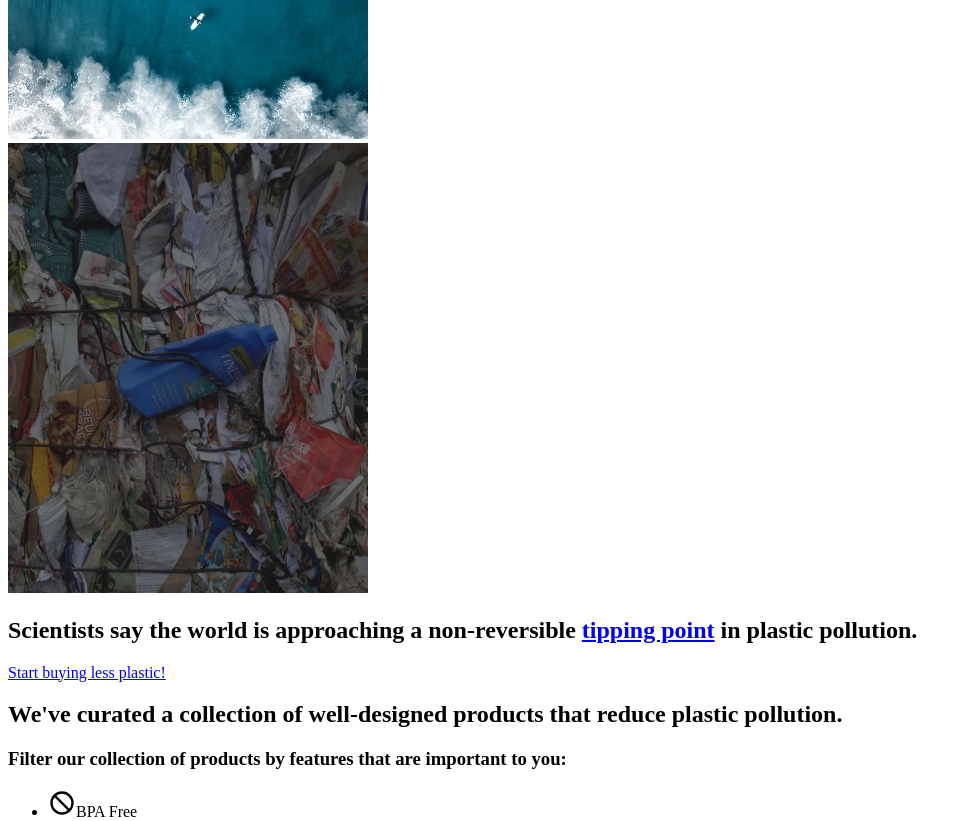
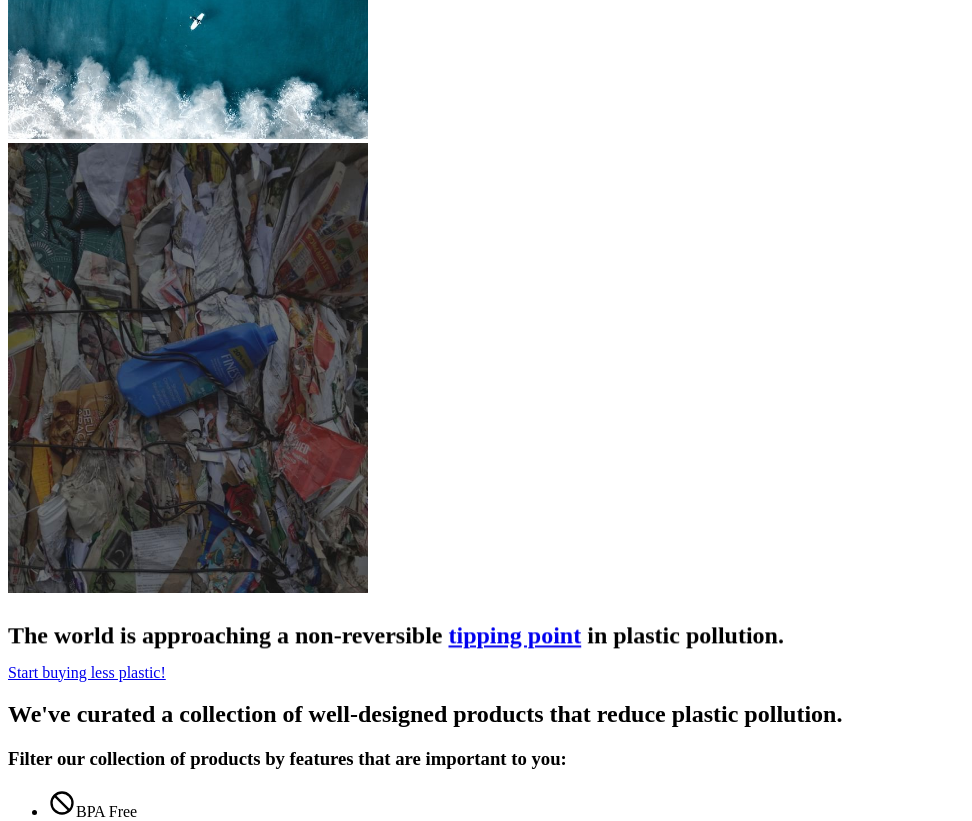
Before and after one commit to gavinmgrant/omitplastic, a Next.js app: page / in a window 1280 px wide. Shown: the part 1001-1822 px from the top of the page, without its empty margins (0-972 px from the left). Built offline with nearby package versions, Linux system fonts and the light colour scheme; a web font is replaced by a local one.

Commit message:
feat: parallax on homepage

```diff
--- a/package.json
+++ b/package.json
@@ -25,6 +25,7 @@
     "react-cool-onclickoutside": "^1.6.2",
     "react-dom": "^17.0.2",
     "react-markdown": "5.0.2",
+    "react-scroll-parallax": "^3.0.5",
     "react-search-field": "^2.0.1",
     "react-spring": "^9.2.4",
     "react-tooltip": "^4.2.21",
--- a/pages/_app.tsx
+++ b/pages/_app.tsx
@@ -1,6 +1,7 @@
 import { AppProps } from "next/app";
 import { useEffect } from "react";
 import { useRouter } from "next/router";
+import { ParallaxProvider } from "react-scroll-parallax";
 import "tailwindcss/tailwind.css";
 import * as ga from "../lib/ga";
 
@@ -22,7 +23,11 @@ const App = ({ Component, pageProps }: AppProps) => {
     };
   }, [router.events]);
 
-  return <Component {...pageProps} />;
+  return (
+    <ParallaxProvider>
+      <Component {...pageProps} />
+    </ParallaxProvider>
+  );
 };
 
 export default App;
--- a/pages/index.tsx
+++ b/pages/index.tsx
@@ -11,6 +11,7 @@ import VisibilitySensor from "react-visibility-sensor";
 import bottle from "../public/images/beach-bottle.jpg";
 import ocean from "../public/images/ocean-above.jpg";
 import plastic from "../public/images/plastic-pollution.jpg";
+import { Parallax } from "react-scroll-parallax";
 
 export const CallToAction = () => {
   return (
@@ -88,7 +89,9 @@ const Home: React.FC = () => {
 
           <div className="px-6 md:px-4 md:pl-8 font-serif text-center absolute md:relative md:text-left pb-28 md:pb-0 flex flex-col justify-center items-center">
             <h1 className="relative text-3xl xl:text-4xl">
+              <Parallax translateY={[-50, 20]}>
                 We help people omit plastic from their online purchases.
+              </Parallax>
             </h1>
             <CallToAction />
           </div>
@@ -96,6 +99,7 @@ const Home: React.FC = () => {
         <div className="flex flex-row justify-center items-center h-screen md:px-2 lg:px-10 xl:px-16 relative">
           <VisibilitySensor onChange={onChange}>
             <h2 className="px-10 md:px-4 md:pr-8 font-serif text-center text-3xl xl:text-4xl absolute md:relative md:text-left text-gray-200 md:text-black z-10 pb-16 md:pb-0">
+              <Parallax translateY={[-50, 20]}>
                 Tons of{" "}
                 <a
                   href="https://www.iucn.org/resources/issues-briefs/marine-plastic-pollution"
@@ -106,7 +110,8 @@ const Home: React.FC = () => {
                   plastic waste
                 </a>{" "}
                 that end up in our oceans every year:
-              <animated.div className="mt-2 ml-2 text-4xl xl:text-5xl text-red-400 md:text-red-700 tabular-nums font-sans font-bold">
+              </Parallax>
+              <animated.div className="mt-2 text-5xl xl:text-6xl text-red-400 md:text-red-700 tabular-nums font-sans font-bold">
                 {number.val.to((val) =>
                   new Intl.NumberFormat().format(Math.floor(val))
                 )}
@@ -156,7 +161,8 @@ const Home: React.FC = () => {
 
           <div className="px-6 md:px-4 md:pl-8 font-serif text-center absolute md:relative md:text-left text-gray-200 md:text-black flex flex-col justify-center items-center">
             <h2 className="text-3xl xl:text-4xl">
-              Scientists say the world is approaching a non-reversible{" "}
+              <Parallax translateY={[-50, 20]}>
+                The world is approaching a non-reversible{" "}
                 <a
                   href="https://scitechdaily.com/global-plastic-pollution-may-be-nearing-an-irreversible-tipping-point/"
                   target="_blank"
@@ -166,6 +172,7 @@ const Home: React.FC = () => {
                   tipping point
                 </a>{" "}
                 in plastic pollution.
+              </Parallax>
             </h2>
             <CallToAction />
           </div>
```
Also changed, not shown: 1 other file (tests, documents, lock files or other folders). Lines whose indentation alone changed are shown as unchanged.
